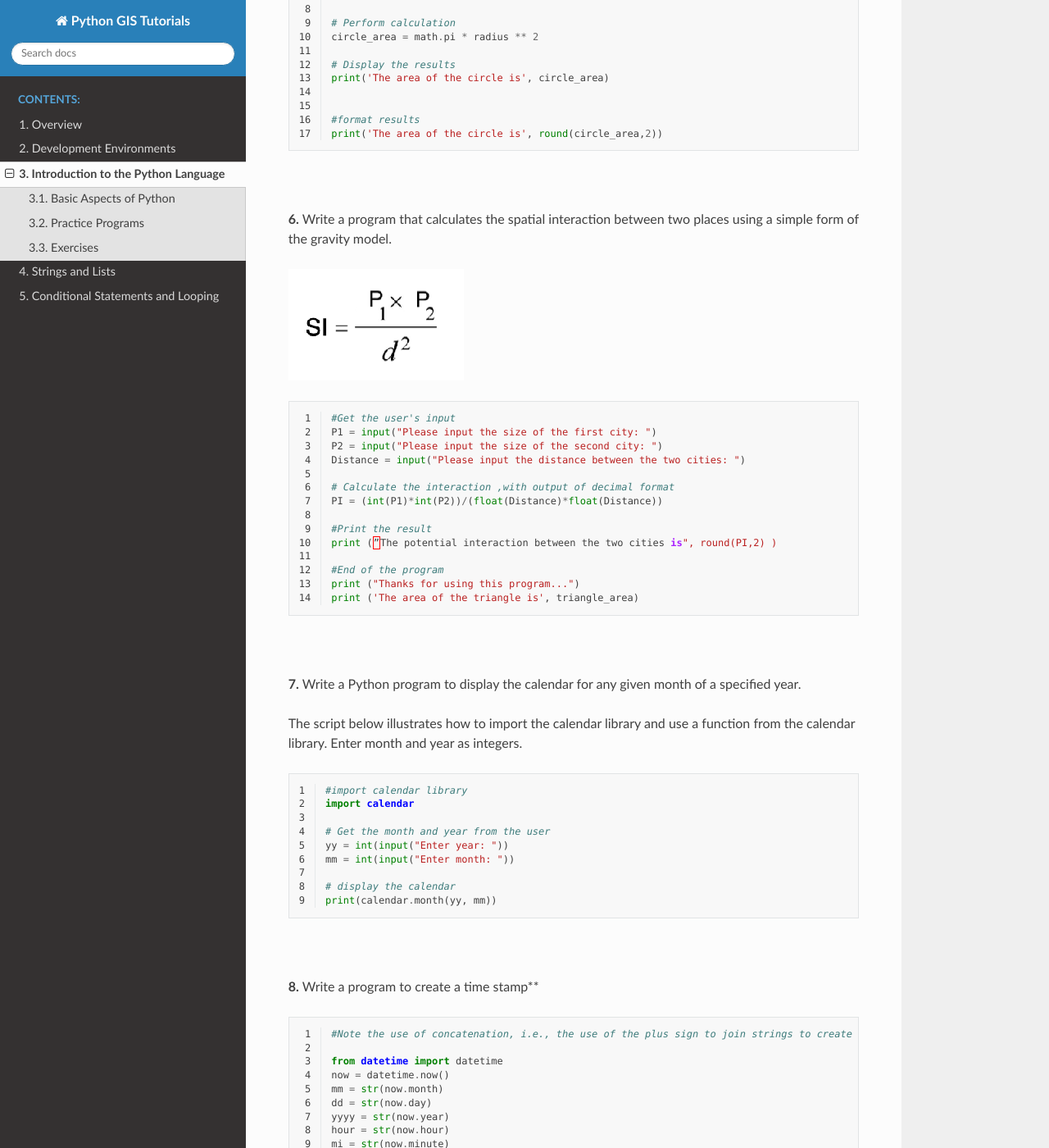
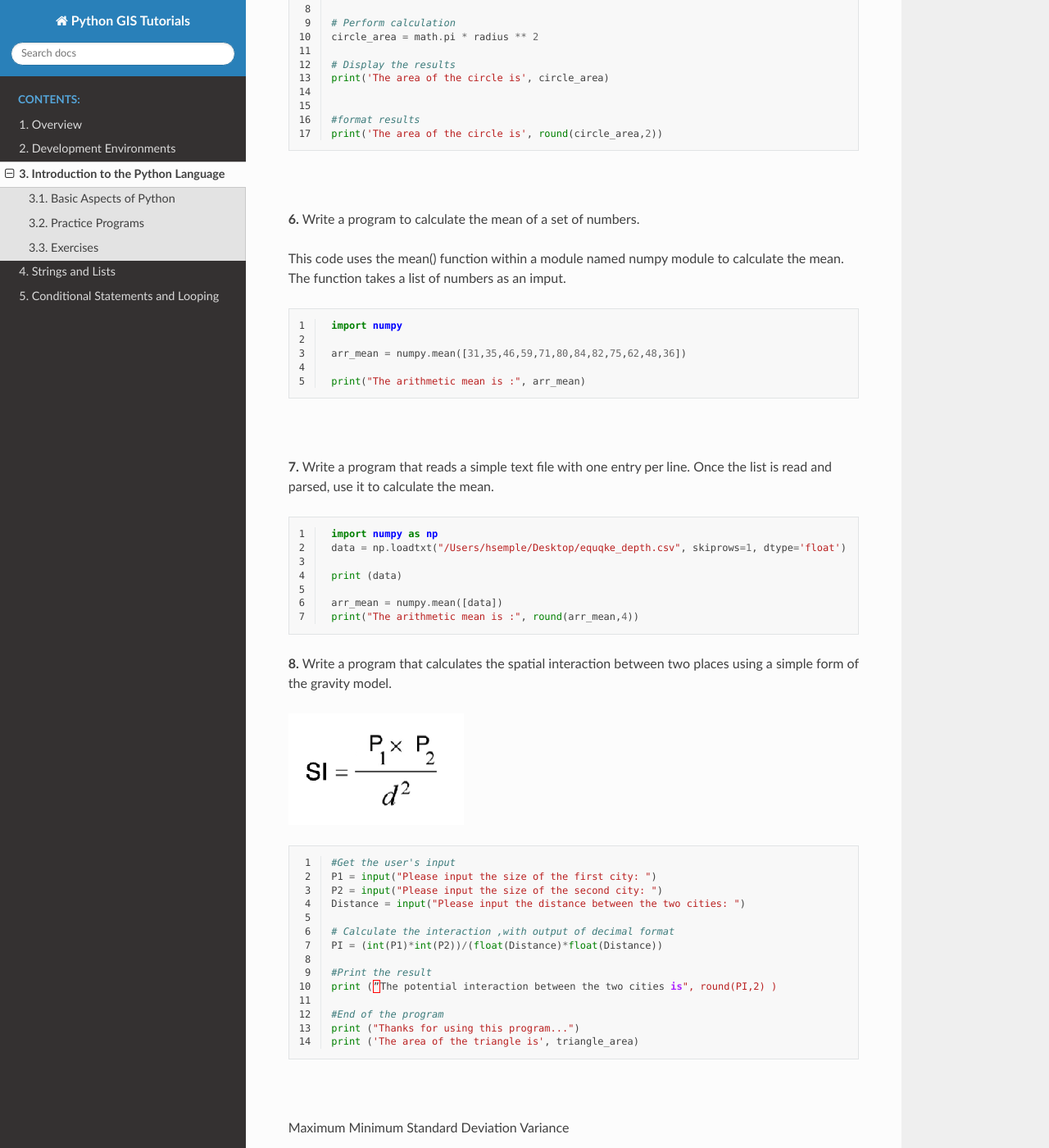
Before and after one commit to hsemple/pythongis_tutorials, a Sphinx documentation site: the page built from docs/source/intro_programs.rst, in a window 1280 px wide and 1400 px high, scrolled down 5908 px. Shown: the whole window at 82% size. Built offline with Sphinx 7.4.7 and the Read the Docs theme 2.0.0, drawn with Linux system fonts in a browser that asks for light colours; some of the changed text lies outside the part shown.

Commit message:
New  commit

```diff
--- a/docs/source/intro_programs.rst
+++ b/docs/source/intro_programs.rst
@@ -313,8 +313,43 @@
 |
 
 
+**6.**  Write a program to calculate the mean of a set of numbers.
 
-**6.** Write a program that calculates the spatial interaction between two places using a simple form of the gravity model.
+This code uses the mean() function within a module named numpy module to calculate the mean.  The function takes a list of numbers as an imput.
+
+
+.. code-block:: python
+   :linenos:
+
+    import numpy
+
+    arr_mean = numpy.mean([31,35,46,59,71,80,84,82,75,62,48,36])
+
+    print("The arithmetic mean is :", arr_mean)
+
+
+
+|
+
+
+
+**7.** Write a program that reads a simple text file with one entry per line.  Once the list is read and parsed, use it to calculate the mean.
+
+.. code-block:: python
+   :linenos:
+
+    import numpy as np
+    data = np.loadtxt("/Users/hsemple/Desktop/equqke_depth.csv", skiprows=1, dtype='float')
+
+    print (data)
+
+    arr_mean = numpy.mean([data])
+    print("The arithmetic mean is :", round(arr_mean,4))
+
+
+
+
+**8.** Write a program that calculates the spatial interaction between two places using a simple form of the gravity model.
 
 .. image:: img/interaction.png
    :alt: Spatial Interpolation Concept
@@ -342,6 +377,15 @@
 
 
 |
+
+
+
+
+
+Maximum
+Minimum
+Standard Deviation
+Variance
 
 
 
@@ -389,8 +433,6 @@
 
 
 |
-
-
 
 
 
@@ -456,9 +498,8 @@
 
 
 
+**5.** Write a program that reads a simple text file with one entry per line.  Once the list is read and parsed, use it to calculate the following" maximum value, minimum value, standard deviation, variance.
 
-
-**5.** Write a program to calculate the area of a circle
 
 
 
@@ -530,3 +571,7 @@
 * `Your first program <https://greenteapress.com/thinkpython2/html/thinkpython2002.html>`_
 
 * `Free Books <https://pythonbooks.revolunet.com/>`_
+
+* `Introduction to Python for Geographic Data Analysis <https://pythongis.org/index.html>`_
+
+* `Geographic Data Science with Python <https://geographicdata.science/book/notebooks/08_point_pattern_analysis.html>`_
```
Also changed, not shown: docs/source/getting_started.rst (+138 -82 lines), docs/source/img/jupyter_notebook_arcgis_pro.png (added), docs/source/img/jupyter_notebook_arcgis_pro2.png (added), docs/source/img/qgis_python_console1.png (added), docs/source/img/qgis_python_console2.png (added), 14 other files.
